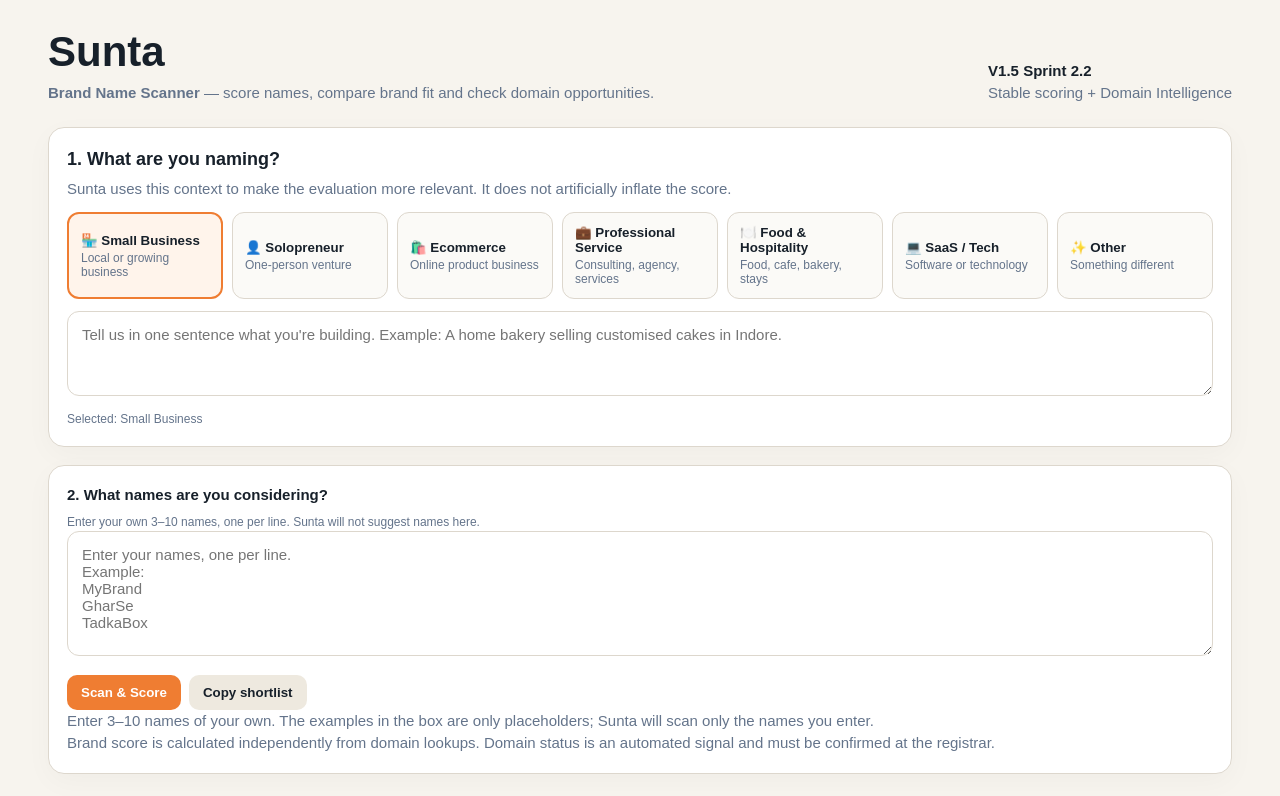
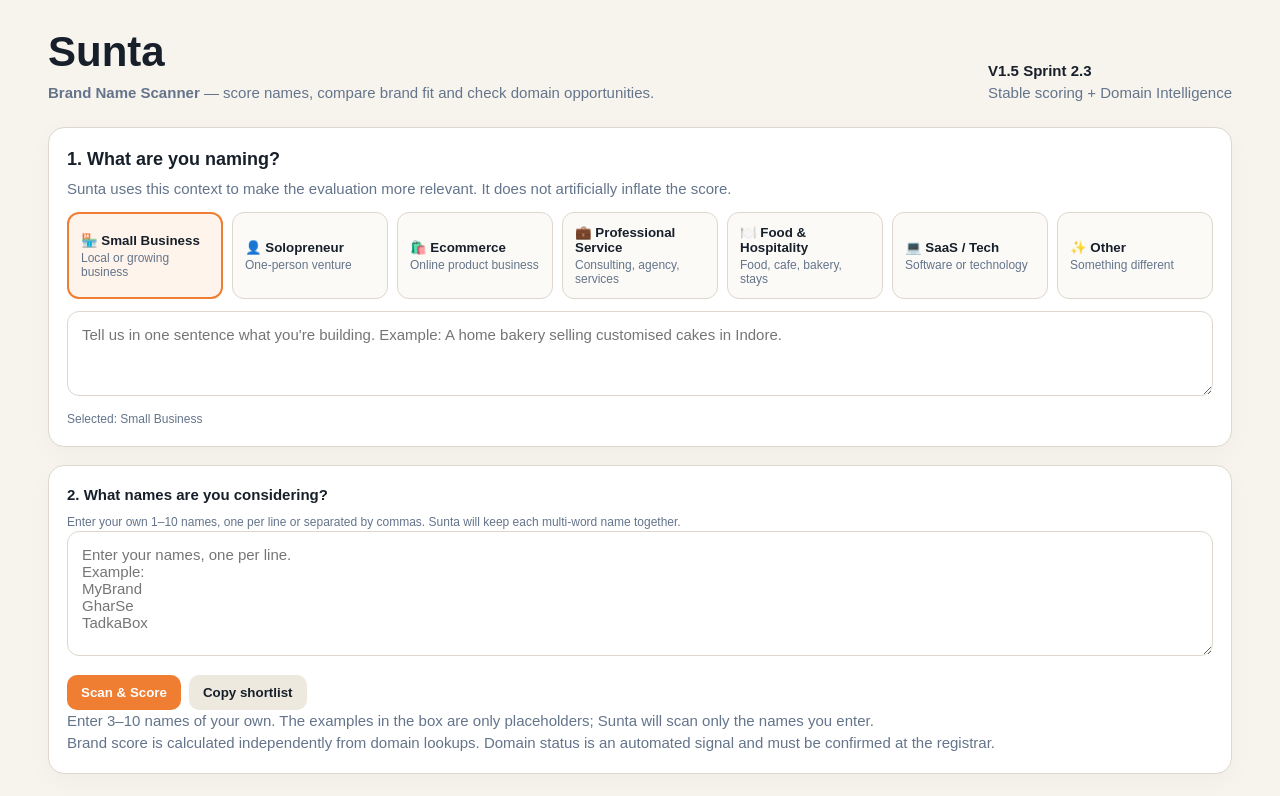
Before and after one commit to manasmahodaya/brand-name-scanner, a plain HTML site: page index.html in a window 1280 px wide. Shown: the top 796 px of the page. Drawn offline with Linux system fonts and the light colour scheme.

Commit message:
Revise version and name input guidelines in index.html
Updated version number and input instructions for name entry.

```diff
--- a/index.html
+++ b/index.html
@@ -40,7 +40,7 @@ button{border:0;border-radius:10px;padding:10px 14px;font-weight:800;cursor:poin
 .mini-tag{display:inline-block;padding:4px 7px;border-radius:999px;background:#eee9df;font-size:10px;font-weight:900;margin-right:5px}
 .compare-actions{display:flex;gap:8px;flex-wrap:wrap;margin-top:14px}
 </style></head><body><div class="wrap">
-<div class="hero"><div><h1>Sunta</h1><div class="sub"><b>Brand Name Scanner</b> — score names, compare brand fit and check domain opportunities.</div></div><div><b>V1.5 Sprint 2.2</b><br><span class="note">Stable scoring + Domain Intelligence</span></div></div>
+<div class="hero"><div><h1>Sunta</h1><div class="sub"><b>Brand Name Scanner</b> — score names, compare brand fit and check domain opportunities.</div></div><div><b>V1.5 Sprint 2.3</b><br><span class="note">Stable scoring + Domain Intelligence</span></div></div>
 
 <div class="panel context-panel">
   <div class="context-title">1. What are you naming?</div>
@@ -61,7 +61,7 @@ button{border:0;border-radius:10px;padding:10px 14px;font-weight:800;cursor:poin
 </div>
 
 <div class="panel" style="margin-top:18px">
-<b>2. What names are you considering?</b><div class="context-status">Enter your own 3–10 names, one per line. Sunta will not suggest names here.</div><textarea id="names" placeholder="Enter your names, one per line.&#10;Example:&#10;MyBrand&#10;GharSe&#10;TadkaBox"></textarea>
+<b>2. What names are you considering?</b><div class="context-status">Enter your own 1–10 names, one per line or separated by commas. Sunta will keep each multi-word name together.</div><textarea id="names" placeholder="Enter your names, one per line.&#10;Example:&#10;MyBrand&#10;GharSe&#10;TadkaBox"></textarea>
 <div class="row"><button id="scanBtn" class="primary" onclick="scan()">Scan & Score</button><button class="secondary" onclick="copyShortlist()">Copy shortlist</button></div>
 <div class="note">Enter 3–10 names of your own. The examples in the box are only placeholders; Sunta will scan only the names you enter.</div><div class="note">Brand score is calculated independently from domain lookups. Domain status is an automated signal and must be confirmed at the registrar.</div>
 <div id="progressWrap" style="display:none"><div class="note" id="progressText">Checking domains…</div><div class="progress"><span id="progressBar"></span></div></div></div>
@@ -209,7 +209,7 @@ function contextAwareScore(x){
 async function scan(){
 if(scanning)return;
 const names=[...new Set((document.getElementById("names").value||"")
-  .split(/[\\n,]+/)
+  .split(/[\n,]+/)
   .map(s=>s.trim())
   .filter(Boolean))].slice(0,10);
 if(!names.length){
```
